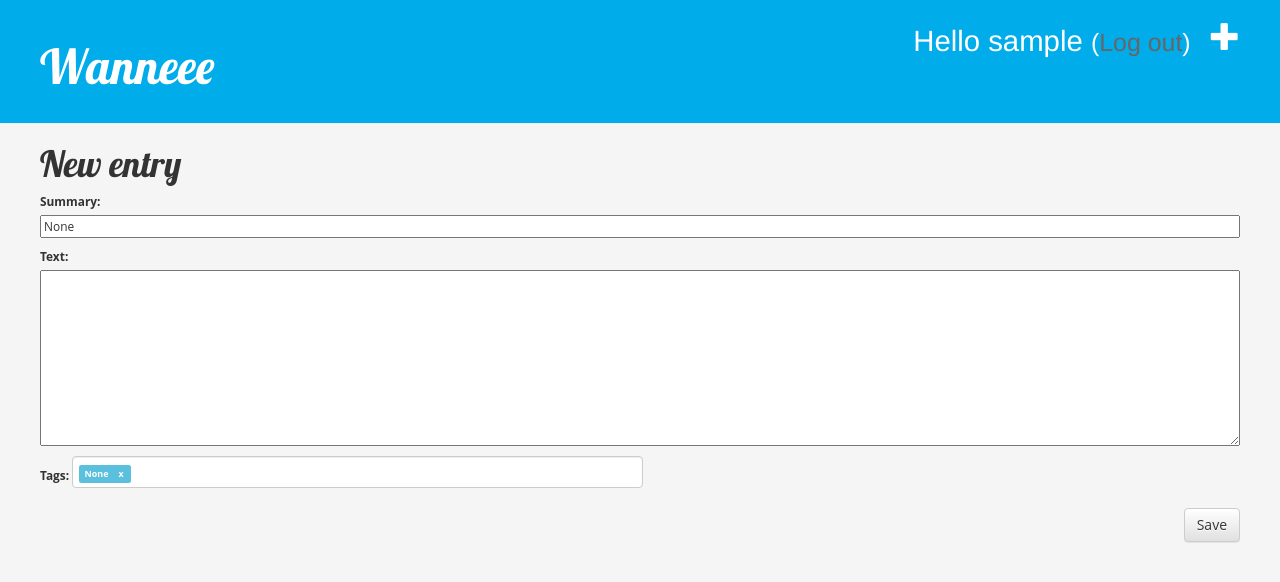
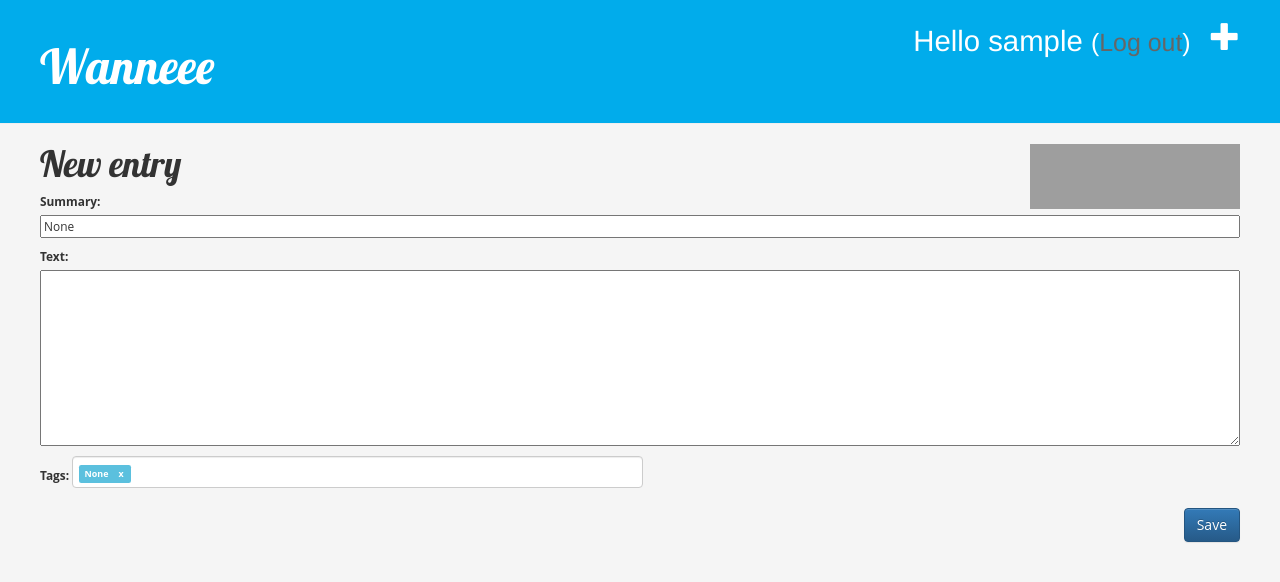
Before and after one commit to MarysiaLowas/wanneee, a Django app: page /entry/new/ in a window 1280 px wide. Shown: the top 582 px of the page. Run offline with Django 3.2, Linux system fonts and the light colour scheme; the visitor is signed in with stand-in values (Sample User, id 1); some libraries are stand-ins or nearby versions; grey boxes are pictures that could not be loaded.

Commit message:
Style tweaks

```diff
--- a/myapp/templates/myapp/base.html
+++ b/myapp/templates/myapp/base.html
@@ -24,6 +24,8 @@
 		</div>
 
 		<div class="content">
+					<div class="pony"><a href="http://djangopony.com/" class="ponybadge" title="Magic! Ponies! Django! Whee!"><img src="http://media.djangopony.com/img/small/badge.png" width="210" height="65" alt="pony powered"></a>
+					</div>
 			{% block content %}
 			{% endblock %}
 		</div>
--- a/myapp/templates/myapp/entry_edit.html
+++ b/myapp/templates/myapp/entry_edit.html
@@ -18,6 +18,6 @@
 			<label for="id_tags">Tags:</label>
 			<input id="id_tags" name="tags" value="{{form.tags.value}}" data-role="tagsinput"/>
 		</p>
-        <button type="submit" class="save btn btn-default">Save</button>
+        <button type="submit" class="save btn btn-primary">Save</button>
     </form>
 {% endblock %}
--- a/myapp/templates/myapp/entry_list.html
+++ b/myapp/templates/myapp/entry_list.html
@@ -11,7 +11,8 @@
     <div class="row">
 		<div class="col-md-8">
 			{% for entry in entries %}
-   				<div class="entry">
+            <div class="panel panel-default">
+   				<div class="panel-body entry">
    					<div class="date">
         				<p>created: {{ entry.created_date }}</p>
     				</div>
@@ -23,6 +24,7 @@
         				<p>by <span>{{entry.author}}</span></p>
     				</div>
     			</div>
+            </div>
 			{% endfor %}
 		</div>
 	</div>
--- a/static/css/myapp.css
+++ b/static/css/myapp.css
@@ -93,3 +93,7 @@ hr {
     color: #01ACEB;
     font-style: italic;
 }
+
+.pony {
+    float: right;
+}
```
